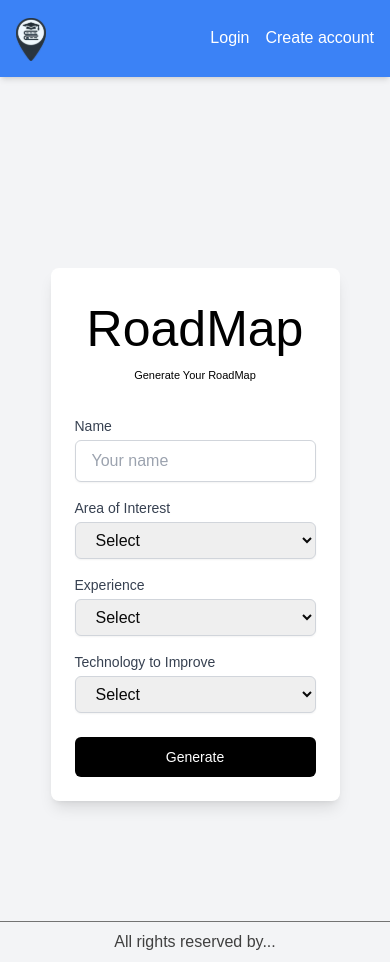
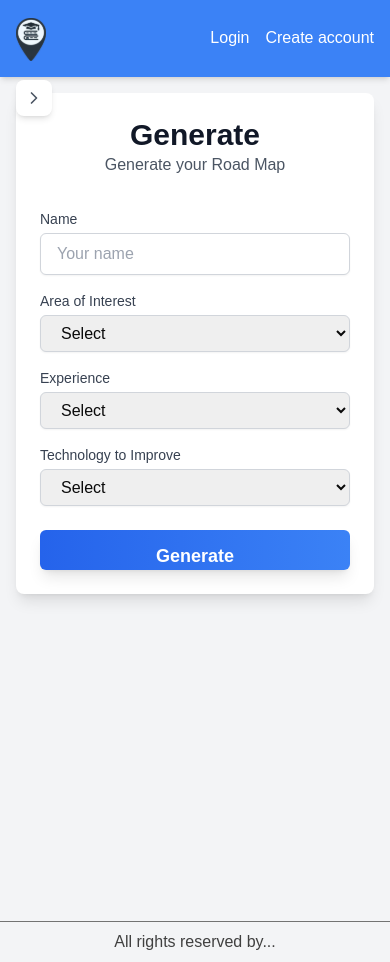
Before and after one commit to fiefaneves/RoadToDev, a Next.js app in the folder front-end/my-app/: page /forms in a window 390 px wide. Built offline with nearby package versions, Linux system fonts and the light colour scheme.

Commit message:
fix(integrateSidebar): updating sidebar integration on pages forms and roadmaps

```diff
--- a/front-end/my-app/src/app/forms/page.tsx
+++ b/front-end/my-app/src/app/forms/page.tsx
@@ -1,13 +1,36 @@
 "use client";
 
-import React from "react";
+import React, { useEffect, useState } from "react";
 import { useForm } from "react-hook-form";
-import { Button } from "../../Components/ui/button";
+import { Button } from "@/Components/ui/button";
 import { useRouter } from "next/navigation";
+import Sidebar from "@/Components/sidebar";
+import { FiChevronRight } from "react-icons/fi";
 
-const SignUpPage = () => {
-  const [loading, setLoading] = React.useState(false);
+const GenerateRoadMapPage = () => {
+  const [loading, setLoading] = useState(false);
   const router = useRouter();
+  const [isSidebarOpen, setIsSidebarOpen] = useState(true);
+  const [isMobile, setIsMobile] = useState(false);
+  const [userId, setUserId] = useState<string | null>(null);
+
+  useEffect(() => {
+    if (typeof window !== 'undefined') {
+      setUserId(localStorage.getItem('userId'));
+    }
+  }, []);
+
+  useEffect(() => {
+    const checkMobile = () => {
+      const mobile = window.innerWidth < 768;
+      setIsMobile(mobile);
+      if (mobile) setIsSidebarOpen(false);
+    };
+
+    checkMobile();
+    window.addEventListener('resize', checkMobile);
+    return () => window.removeEventListener('resize', checkMobile);
+  }, []);
 
   const {
     register,
@@ -69,12 +92,28 @@ const SignUpPage = () => {
   };
 
   return (
-    <div className="min-h-screen flex items-center justify-center">
-      <div className="md:w-[20vw] bg-white mx-auto mt-20 p-6 rounded-lg shadow-lg mb-2">
-        <h1 className="flex justify-center text-black text-[50px]">RoadMap</h1>
-        <p className="flex justify-center text-black text-[11px] mb-8">
-          Generate Your RoadMap
-        </p>
+    <div className="min-h-screen flex relative overflow-x-hidden">
+      {userId && (
+        <Sidebar
+          isMobile={isMobile}
+          isSidebarOpen={isSidebarOpen}
+          setIsSidebarOpen={setIsSidebarOpen}
+          userId={userId}
+        />
+      )}
+      <div className={`flex-1 p-4 md:p-8 relative ${isMobile ? 'w-full' : ''}`}>
+        {isMobile && !isSidebarOpen && (
+          <button
+            onClick={() => setIsSidebarOpen(true)}
+            className="fixed left-4 top-20 z-30 p-2 bg-white rounded-lg shadow-md"
+          >
+            <FiChevronRight className="w-5 h-5 text-gray-600" />
+          </button>
+        )}
+
+        <div className="w-full max-w-lg bg-white mx-auto p-6 rounded-lg shadow-lg mb-2">
+          <h1 className="text-center text-3xl font-bold text-gray-900">Generate</h1>
+          <p className="text-center text-gray-600 mb-8">Generate your Road Map</p>
 
           <form onSubmit={handleSubmit(onSubmit)}>
             <div className="mb-4">
@@ -159,14 +198,15 @@ const SignUpPage = () => {
             </div>
 
             <div>
-            <Button type="submit" className="w-full bg-black text-white">
+              <Button type="submit" className="w-full bg-gradient-to-r from-blue-600 to-blue-500 py-3 rounded-md font-semibold text-lg text-white shadow-lg transition-all hover:scale-[1.02] hover:from-blue-700 hover:to-blue-600 active:scale-95">
                 {loading ? "Loading..." : "Generate"}
               </Button>
             </div>
           </form>
         </div>
       </div>
+    </div>
   );
 };
 
-export default SignUpPage;
+export default GenerateRoadMapPage;
--- a/front-end/my-app/src/app/roadMap/[roadMapId]/page.tsx
+++ b/front-end/my-app/src/app/roadMap/[roadMapId]/page.tsx
@@ -7,6 +7,7 @@ import { Checkbox } from "@/Components/ui/checkbox";
 import { Card } from "@/Components/ui/card";
 import { Progress } from "@/Components/ui/progress";
 import Sidebar from "@/Components/sidebar";
+import { FiChevronRight } from "react-icons/fi";
 
 const RoadMapPage = () => {
   const { setRoadmap } = useRoadMap();
@@ -116,7 +117,16 @@ const RoadMapPage = () => {
           userId={userId}
         />
       )}
-      <div className="flex-1 p-4 md:p-8">
+      <div className={`flex-1 p-4 md:p-8 relative ${isMobile ? 'w-full' : ''}`}>
+        {isMobile && !isSidebarOpen && (
+          <button
+            onClick={() => setIsSidebarOpen(true)}
+            className="fixed left-4 top-20 z-30 p-2 bg-white rounded-lg shadow-md"
+          >
+            <FiChevronRight className="w-5 h-5 text-gray-600" />
+          </button>
+        )}
+
         <Card className="mx-auto max-w-3xl p-6 space-y-6">
           <header className="border-b pb-4 space-y-2">
             <h1 className="text-3xl font-bold text-gray-900">
```
Lines whose indentation alone changed are shown as unchanged.
